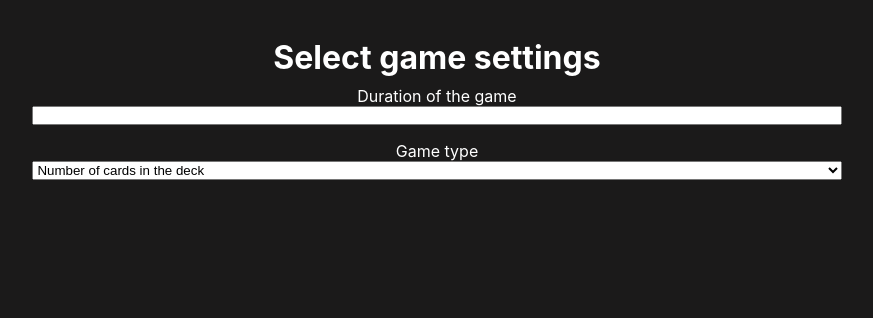
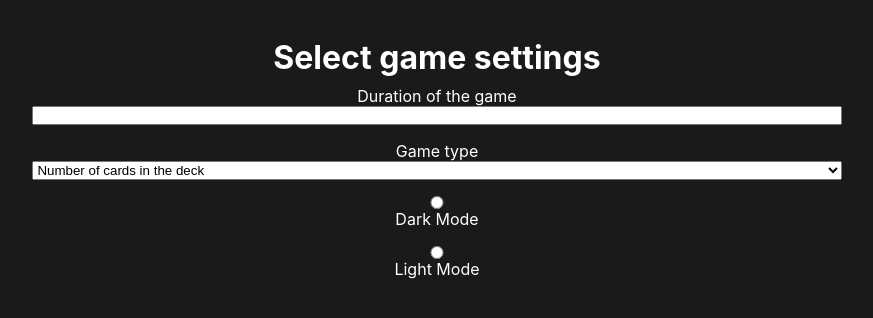
Before and after one commit to Andrew193/Fool, a React app: page / in a window 1280 px wide. Shown: the top 318 px of the page, without its empty margins (203-1076 px from the left). Built offline with nearby package versions, Linux system fonts and the light colour scheme.

Commit message:
Interface for Dark Mode

```diff
--- a/src/App.js
+++ b/src/App.js
@@ -4,12 +4,12 @@ import { Route, Switch } from 'react-router';
 import './App.css';
 import MainPageContainer from "./components/mainPage/index"
 function App() {
-  const[DarkMode,setDarlMode]=useState(true);
+  const[DarkMode,setDarkMode]=useState(true);
   return (
     <div className="App">
      <Switch>
        <Route path="/">
-         <MainPageContainer DarkMode={DarkMode} setDarlMode={setDarlMode}/>
+         <MainPageContainer DarkMode={DarkMode} setDarkMode={setDarkMode}/>
        </Route>
      </Switch>
     </div>
--- a/src/components/mainPage/MainPageSetSettings/index.jsx
+++ b/src/components/mainPage/MainPageSetSettings/index.jsx
@@ -1,7 +1,7 @@
 import s from "../index.module.scss"
 import Script from "./validator"
 function Settings(props) {
-    const { isErrors, setIsErrors } = props;
+    const { isErrors, setIsErrors,setDarkMode } = props;
     return (
         <form className={s.FormSet}>
             <label htmlFor={"times"}>
@@ -20,6 +20,12 @@ function Settings(props) {
                     </optgroup>
                 </select>
             </label>
+            <label htmlFor={"gameMode"} className="gameMode">
+            <input type={"radio"} value={"true"} name={"mode"} onClick={(e)=>{setDarkMode(true)}}/>Dark Mode
+            </label>
+            <label htmlFor={"gameMode"} className="gameMode">
+            <input type={"radio"} value={"false"} name={"mode"} onClick={(e)=>{setDarkMode(false)}}/>Light Mode
+            </label>
         </form>
     )
 }
--- a/src/components/mainPage/index.jsx
+++ b/src/components/mainPage/index.jsx
@@ -11,7 +11,7 @@ function MainPageContainer(props) {
     return(
         <main className={DarkMode?s.Container+" DarkMode":s.Container}>
             <h1>Select game settings</h1>
-            <Settings isErrors={isErrors} setIsErrors={setIsErrors}/>
+            <Settings isErrors={isErrors} setIsErrors={setIsErrors} setDarkMode={setDarkMode}/>
         </main>
     )
 }
```
